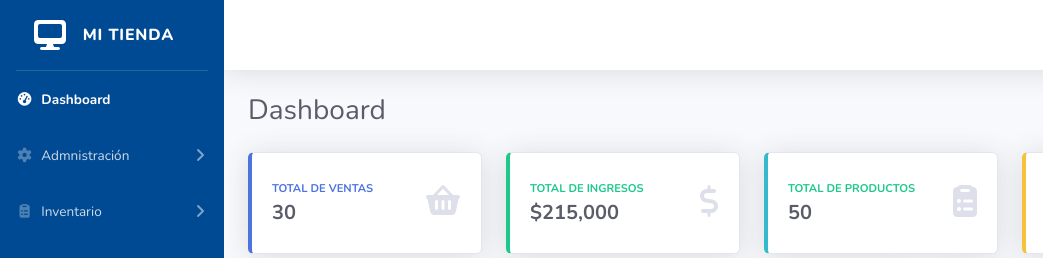
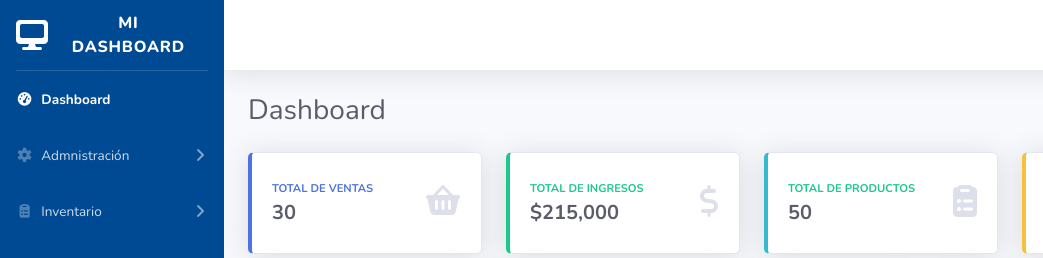
Before and after one commit to EsbanDev/MBsistema, a plain HTML site: page index.html in a window 1280 px wide. Shown: the top 258 px of the page, 0-1043 px from the left. Drawn offline with nearby package versions, Linux system fonts and the light colour scheme.

Commit message:
Cambio de titulo

```diff
--- a/index.html
+++ b/index.html
@@ -33,7 +33,7 @@
                 <div class="sidebar-brand-icon">
                     <i class="fas fa-desktop"></i>
                 </div>
-                <div class="sidebar-brand-text mx-3">MI TIENDA</div>
+                <div class="sidebar-brand-text mx-3">Mi Dashboard</div>
             </a>
 
             <!-- Divider -->
```
